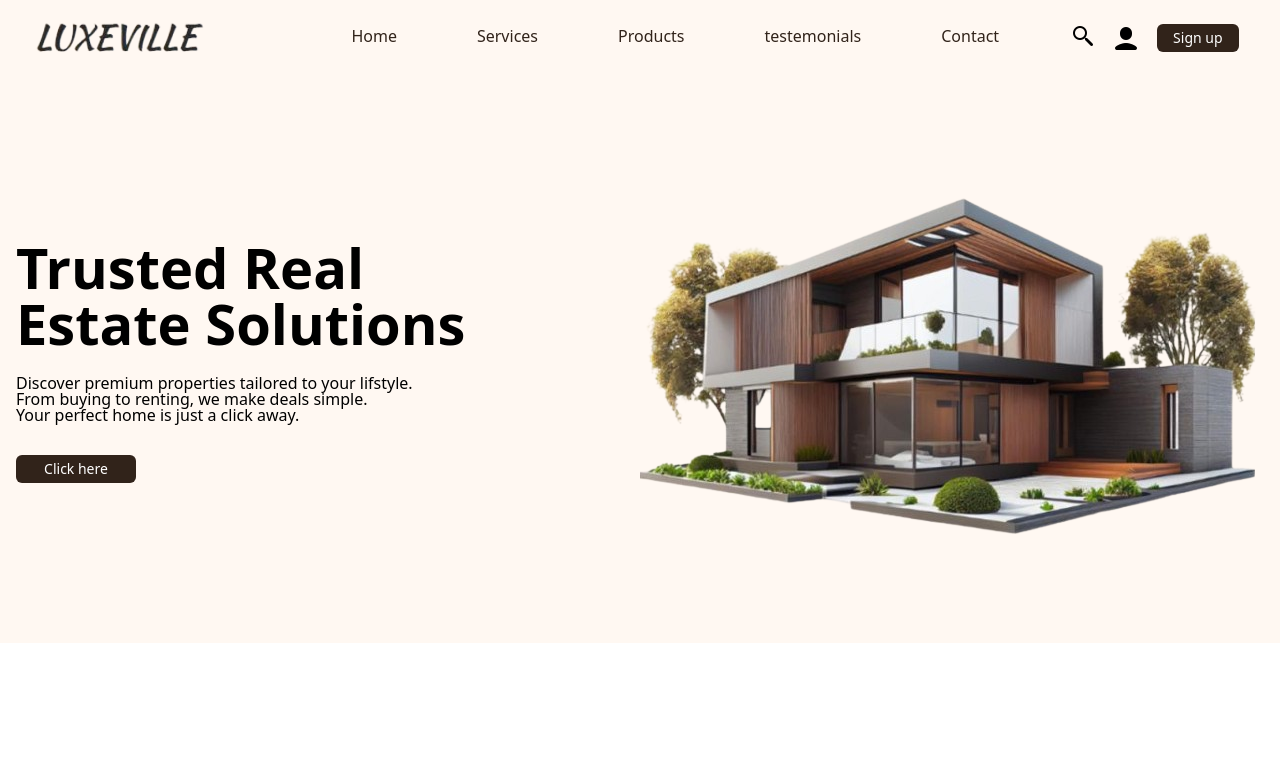
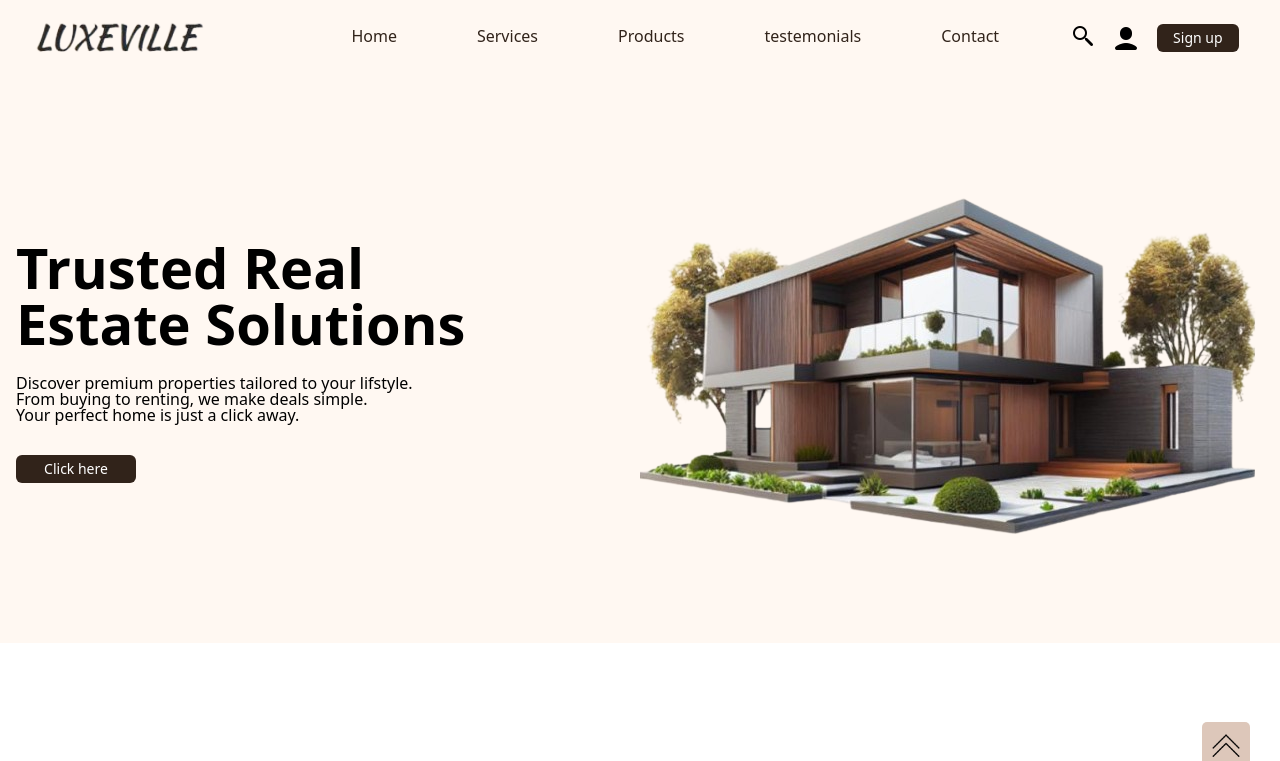
Before and after one commit to 2011Alexandrealvarenga/luxeville-react, a Next.js app: page / in a window 1280 px wide. Shown: the top 761 px of the page. Built offline with nearby package versions, Linux system fonts and the light colour scheme.

Commit message:
feat: button in footer
commit button to scrool top

```diff
--- a/src/components/parts-site/footer.tsx
+++ b/src/components/parts-site/footer.tsx
@@ -1,10 +1,19 @@
 import Img_logo from '../../assets/img/logo.png';
 
+import arrow_top_icon from '../../assets/img/icons/arrow-top.png';
 import instagram_icon from '../../assets/img/icons/instagram.png';
 import facebook_icon from '../../assets/img/icons/facebook.png';
 import twitter_icon from '../../assets/img/icons/twitter.png';
 
 export const Footer = () =>{
+
+  const scrollToTop = () => {
+    window.scrollTo({
+      top: 0,
+      behavior: 'smooth', // Scroll suave
+    });
+  }
+
   return(
     <footer id="footer">
       <div className="container mx-auto">
@@ -56,6 +65,25 @@ export const Footer = () =>{
           <p>Copyright @ 2025 LuxeVilla</p>
         </div>
       </div>
+        <img
+          src={arrow_top_icon.src}
+          onClick={scrollToTop}
+          style={{
+            position: 'fixed',
+            width:'48px',
+            bottom: '30px',
+            right: '30px',
+            padding: '8px',
+            fontSize: '16px',
+            borderRadius: '5px',
+            backgroundColor: '#DDC7BA',
+            color: '#fff',
+            border: 'none',
+            cursor: 'pointer',
+          }}
+
+        />
+
     </footer>
   )
 }
--- a/src/styles/globals.css
+++ b/src/styles/globals.css
@@ -76,7 +76,6 @@ header .buttons{margin-left: 40px;}
 }
 .menu-link:hover {
   color: #31231A;
-  background-color: #e9ecef;
 }
 .menu-link.active {
   color: #31231A;
```
Also changed, not shown: src/assets/img/icons/arrow-top.png (added).
